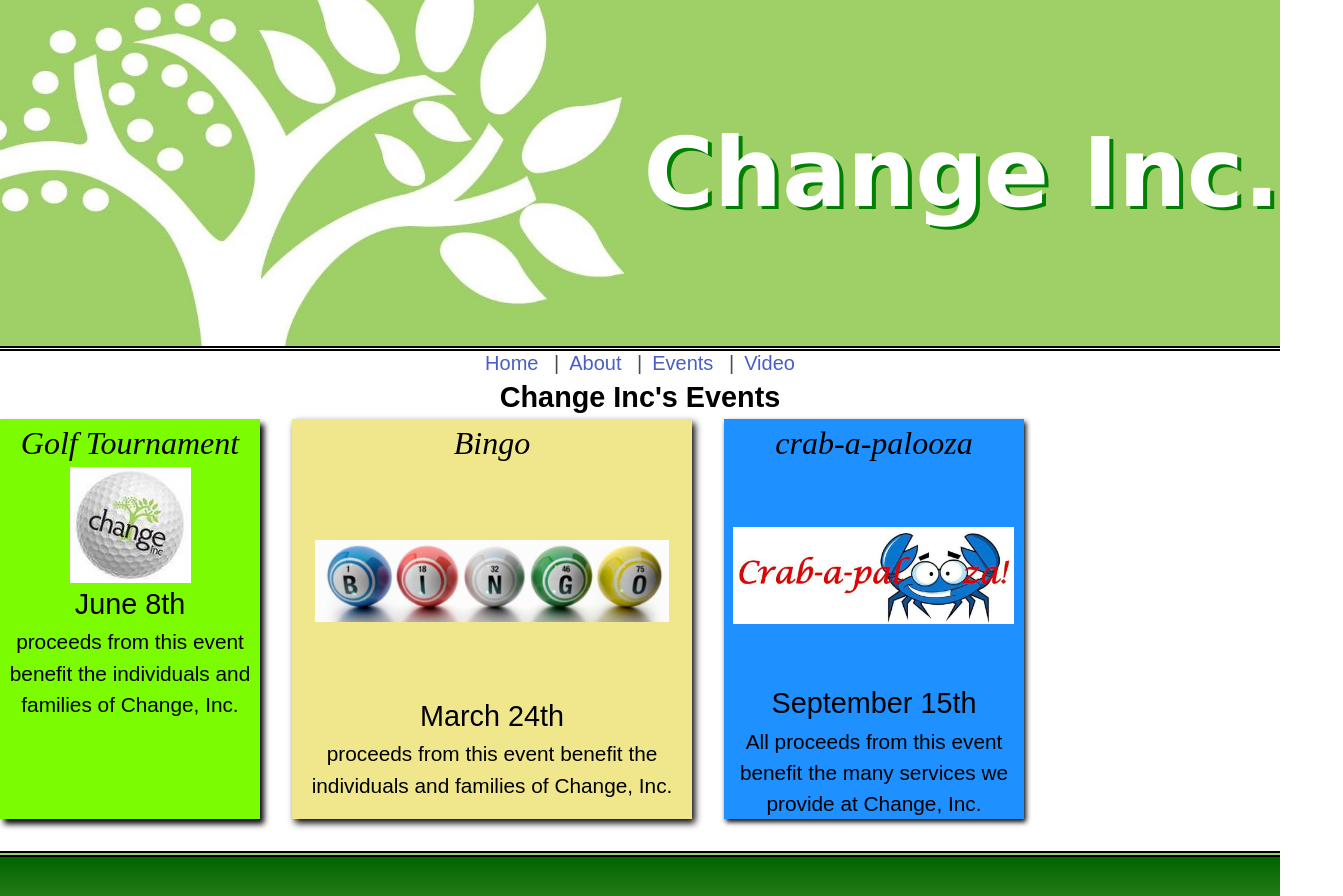
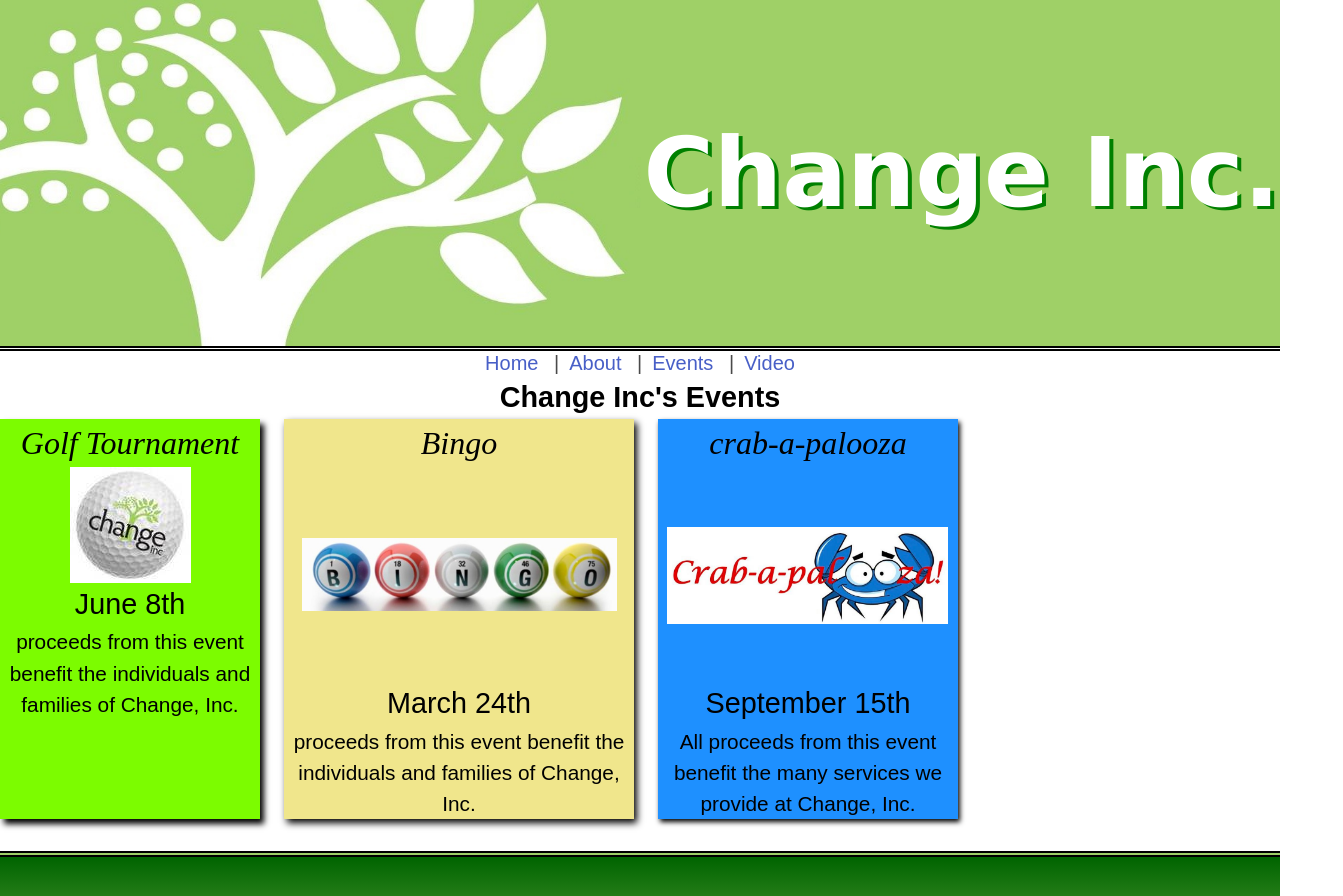
Before and after one commit to Lucariofan843/my-project, a React (Create React App) app: page /Events in a window 1280 px wide. Shown: the top 896 px of the page, 1343 px wide, since content can reach past the window. Built offline with nearby package versions, Linux system fonts and the light colour scheme.

Commit message:
Finals Part Temp Commit

```diff
--- a/src/About.js
+++ b/src/About.js
@@ -12,9 +12,9 @@
                             Carroll Haven Center was incorporated in 1969 and increased their services to include adults as well as children.
                             In 1992 Change adopted its new name (Carroll Haven Achieving New Growth Experiences). What first started as a small program to address only a few children in Carroll County has now grown to servicing nearly 200 individuals in five counties.  Change partners with families, caregivers, and advocates to provide excellent opportunities to all those we serve. We embrace evidence based, customized approaches to continuously improve person-centered outcomes.</p> </div></section>
 
-                <div className="staffMembers">Staff Members</div>
+                <div className="staff">Staff</div>
 
-                <div className="Cards">
+                <div className="Cards is-block-mobile">
 
                     <div className="Card1">
                         <div className="Name">Charlie Im</div>
@@ -22,14 +22,14 @@
                         <div className="jobTitle">Manager</div>
                     </div>
 
-                    <div className="Card2">
+                    <div className="Card2 ">
                         <div className="Name">Tonya Stonesifer</div>
                         <div className="card-image2"/>
                         <div className="jobTitle">Quality Coordinator</div>
 
                     </div>
 
-                    <div className="Card3">
+                    <div className="Card3 ">
                         <div className="Name">Patty Schomann</div>
                         <div className="card-image3"/>
                         <div className="jobTitle">DSP</div>
--- a/src/App.css
+++ b/src/App.css
@@ -161,16 +161,18 @@
     padding: .5em 0;
     font-weight: bold;
     font-size: 1.8em;
+    align-items: center;
 }
 
 .section {
     border: black 1px solid;
 }
 
-.staffMembers {
+.staff {
     padding-top: 1em;
     font-weight: bold;
     font-size: 1.5em;
+    align-items: center;
 }
 
 .eventText {
@@ -181,8 +183,6 @@
 .Cards {
     display: -ms-flexbox;
     display: flex;
-    -ms-flex-direction:row;
-    flex-direction:row;
 }
 
 .Card1 {
@@ -286,10 +286,6 @@
 .eventsList {
     display: -ms-flexbox;
     display: flex;
-    -ms-flex-direction:row;
-    flex-direction: row;
-    align-content: flex-start;
-    -ms-flex-align: start;
 }
 
 
@@ -310,17 +306,15 @@
 .event2 {
     background-color: khaki;
     box-shadow: black 3px 4px 7px;
-    width: 400px;
+    width: 350px;
     height: 400px;
     display: -ms-flexbox;
     display: flex;
-    -ms-flex-direction:column;
+    -ms-flex-direction: column;
     flex-direction: column;
     align-content: center;
-    margin-right: 2em;
     -ms-flex-align: center;
     margin-bottom: 2em;
-    margin-left: 2em;
 }
 
 .event3 {
@@ -358,7 +352,7 @@
     background-repeat: no-repeat;
     display: -ms-flexbox;
     display: flex;
-    background-size: 36%;
+    background-size: 32%;
     background-position: center;
     -ms-flex-align: center;
     align-self: center;
@@ -413,7 +407,14 @@
 
 .box {
     border: solid 1px red;
-    width: 600px;
+    max-width: 600px;
     align-self: center;
     text-decoration: black;
+    display: -ms-flexbox;
+    display: flex;
 }
+
+.youtubevideo {
+    display: -ms-flexbox;
+    display: flex;
+}
--- a/src/Events.js
+++ b/src/Events.js
@@ -7,8 +7,8 @@
             <div>
                 <div className="eventText">Change Inc's Events</div>
                 <div className="eventsList">
-                    <div className="columns is-gapless">
-                        <div className="column">
+                    <div className="columns">
+                        <div className="column is-block-mobile">
                             <div className="event1">
                                 <div className="eventTitle">Golf Tournament</div>
                                 <div className="eventimage"/>
@@ -16,7 +16,7 @@
                                 <div className="description">proceeds from this event benefit the individuals and families of Change, Inc.</div>
                             </div>
                         </div>
-                        <div className="column">
+                        <div className="column is-block-mobile">
                             <div className="event2">
                                 <div className="eventTitle">Bingo</div>
                                 <div className="event2image"/>
@@ -24,7 +24,7 @@
                                 <div className="description">proceeds from this event benefit the individuals and families of Change, Inc.</div>
                             </div>
                         </div>
-                        <div className="column">
+                        <div className="column is-block-mobile">
                             <div className="event3">
                                 <div className="eventTitle">crab-a-palooza</div>
                                 <div className="event3image"/>
--- a/src/Video.js
+++ b/src/Video.js
@@ -3,7 +3,7 @@
 export default class Video extends Component {
     render() {
         return (
-            <div className="box">
+            <div className="box is-block-mobile">
                 <div className="title">Very inspiring video!</div>
                 <div className="youtubevideo">
 
```
